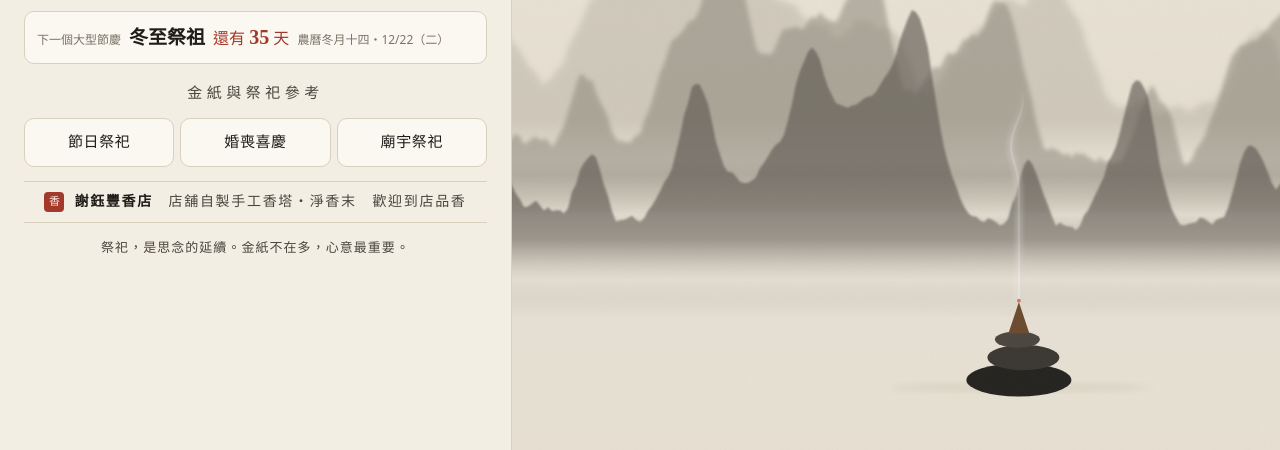
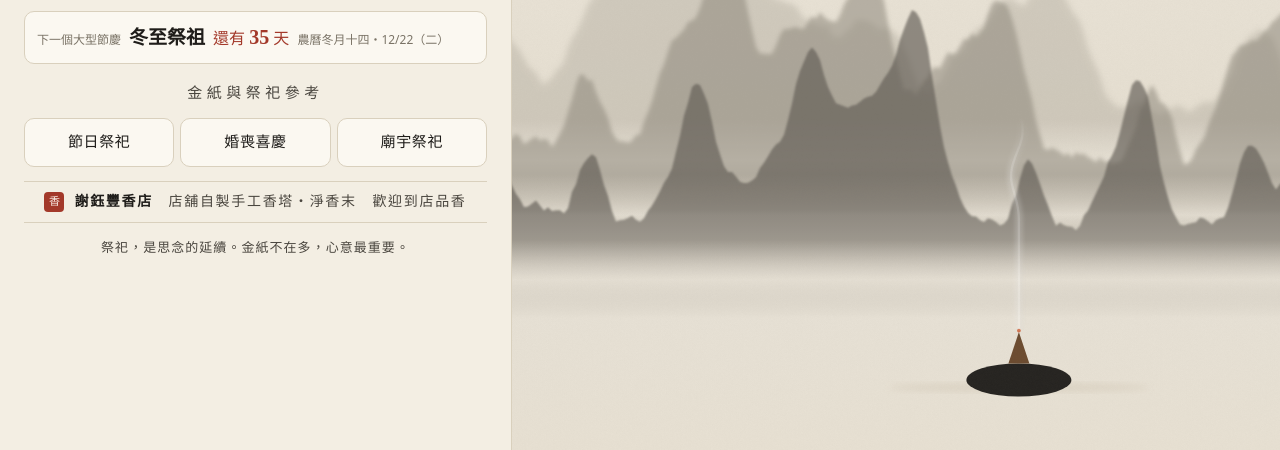
Before and after one commit to baibai-tw/baibai-tw.github.io, a plain HTML site: page index.html in a window 1280 px wide. Shown: the part 350-800 px from the top of the page. Drawn offline with Linux system fonts and the light colour scheme.

Commit message:
香塔下方只留最大一顆石頭
Co-Authored-By: Claude Opus 5.5 <noreply@anthropic.com>
Claude-Session: https://claude.ai/code/session_01VmVoAunAwoWo1nxic27BbQ

```diff
--- a/index.html
+++ b/index.html
@@ -126,8 +126,8 @@ function drawScene(){
   /* 下方留白：淡霧鋪底，讓香塔四周乾淨 */
   svg += '<rect x="0" y="1120" width="' + W + '" height="' + (H - 1120) + '" fill="url(#ground)"/>' +
     '<ellipse cx="' + (W * .66) + '" cy="1475" rx="' + Math.min(W * .3, 260) + '" ry="10" fill="#d8cfbe" opacity=".6" filter="url(#b0)"/>';
-  /* 前景：卵石上的香塔與一縷煙 */
-  svg += '<g transform="translate(' + (W * .66) + ' 1400' + ') scale(1.5)"><ellipse cx="0" cy="40" rx="70" ry="22" fill="#24221f"/><ellipse cx="6" cy="10" rx="48" ry="17" fill="#3a3732"/><ellipse cx="-2" cy="-14" rx="30" ry="11" fill="#4a463f"/>' +
+  /* 前景：一顆卵石上的香塔與一縷煙 */
+  svg += '<g transform="translate(' + (W * .66) + ' 1460' + ') scale(1.5)"><ellipse cx="0" cy="0" rx="70" ry="22" fill="#24221f"/>' +
     '<path d="M-14 -22 L0 -64 L14 -22 Z" fill="#6b4a2e"/><circle cx="0" cy="-66" r="2.5" fill="#d0673f"/>' +
     '<defs><linearGradient id="smg" gradientUnits="userSpaceOnUse" x1="0" y1="-70" x2="0" y2="-350"><stop offset="0" stop-color="#fff" stop-opacity="1"/><stop offset=".72" stop-color="#fff" stop-opacity="1"/><stop offset="1" stop-color="#fff" stop-opacity="0"/></linearGradient>' +
     '<linearGradient id="smd" gradientUnits="userSpaceOnUse" x1="0" y1="-70" x2="0" y2="-350"><stop offset="0" stop-color="#6f695e" stop-opacity="1"/><stop offset=".72" stop-color="#6f695e" stop-opacity="1"/><stop offset="1" stop-color="#6f695e" stop-opacity="0"/></linearGradient>' +
```
